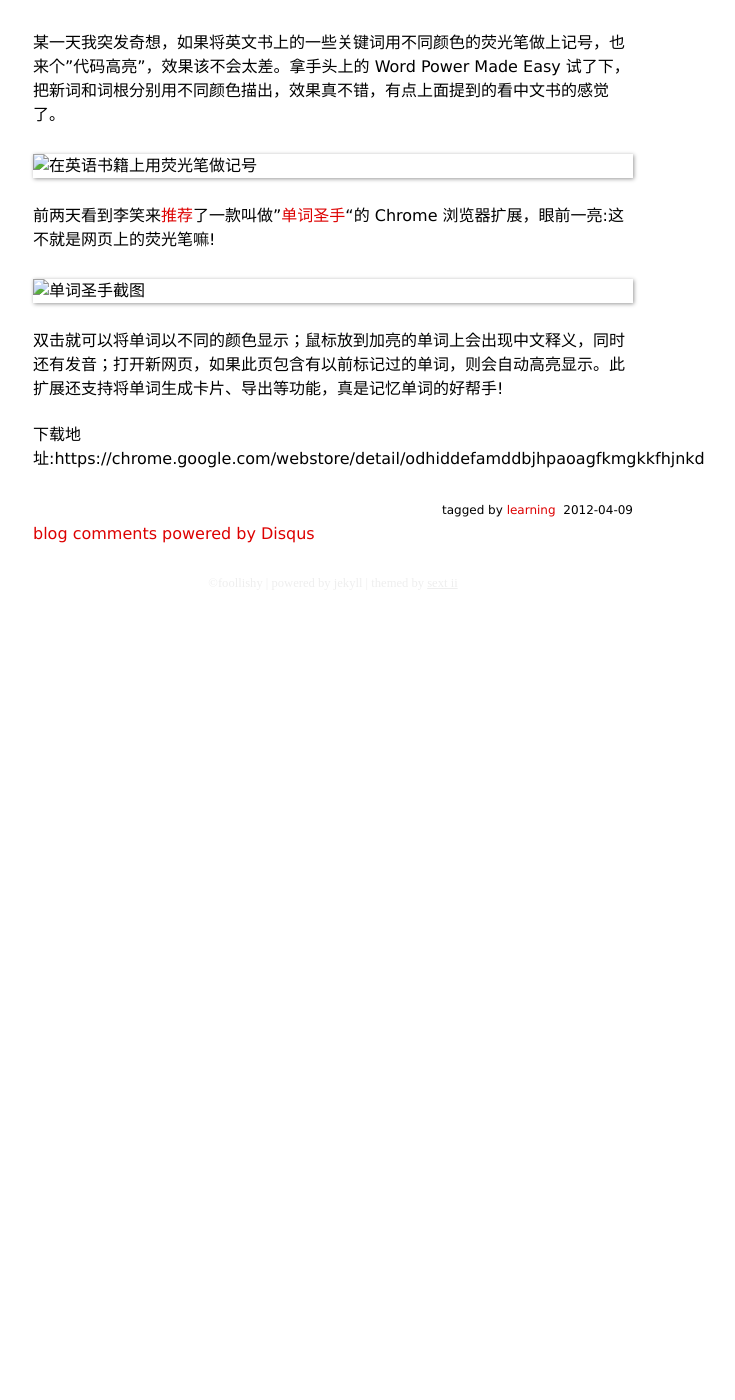
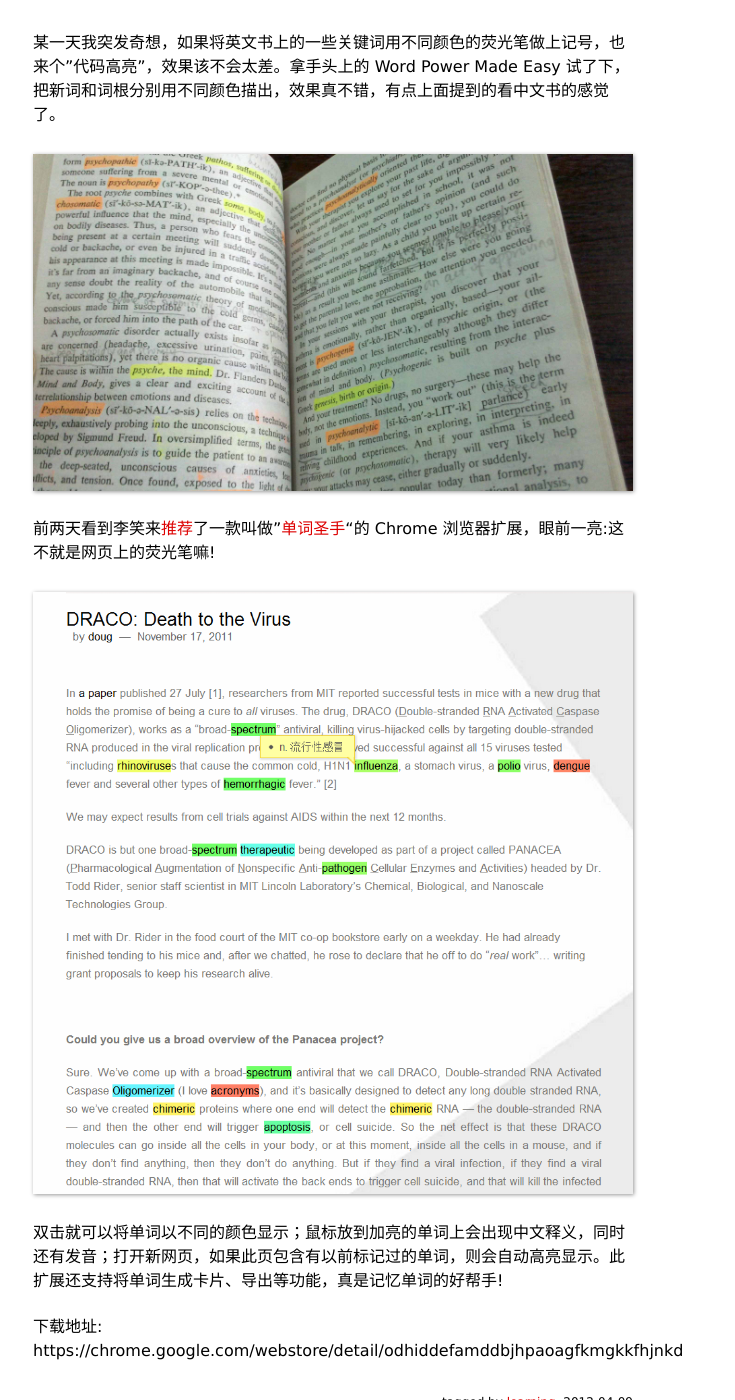
Before and after one commit to foollishy/foollishy.github.com, a Jekyll site: the page built from _posts/2012-04-09-hightlight-code.markdown, in a window 1280 px wide and 1400 px high, scrolled down 472 px. Shown: the whole window, without its empty margins (307-1042 px from the left). Built offline with Jekyll 4.4.1, drawn with Linux system fonts in a browser that asks for light colours; some web fonts are replaced; Markdown is read by kramdown in place of the engine named in the settings; comment, search, counter and statistics services are not loaded; before the commit the page ends 1094 px from its top, so only the background shows below that.

Commit message:
Correct the image links.

```diff
--- a/_posts/2012-04-09-hightlight-code.markdown
+++ b/_posts/2012-04-09-hightlight-code.markdown
@@ -19,12 +19,12 @@ tags:
 
 某一天我突发奇想，如果将英文书上的一些关键词用不同颜色的荧光笔做上记号，也来个"代码高亮"，效果该不会太差。拿手头上的 Word Power Made Easy 试了下，把新词和词根分别用不同颜色描出，效果真不错，有点上面提到的看中文书的感觉了。
 
-![在英语书籍上用荧光笔做记号](../media/images/page_with_hightlight.jpg)
+![在英语书籍上用荧光笔做记号](/media/images/page_with_hightlight.jpg)
 
 前两天看到李笑来[推荐](http://www.lixiaolai.com/archives/11595.html)了一款叫做"[单词圣手](https://chrome.google.com/webstore/detail/odhiddefamddbjhpaoagfkmgkkfhjnkd)"的 Chrome 浏览器扩展，眼前一亮:这不就是网页上的荧光笔嘛!
 
-![单词圣手截图](../media/images/Smart_Word.png)
+![单词圣手截图](/media/images/Smart_Word.png)
 
 双击就可以将单词以不同的颜色显示；鼠标放到加亮的单词上会出现中文释义，同时还有发音；打开新网页，如果此页包含有以前标记过的单词，则会自动高亮显示。此扩展还支持将单词生成卡片、导出等功能，真是记忆单词的好帮手!
 
-下载地址:https://chrome.google.com/webstore/detail/odhiddefamddbjhpaoagfkmgkkfhjnkd
+下载地址: https://chrome.google.com/webstore/detail/odhiddefamddbjhpaoagfkmgkkfhjnkd
```
